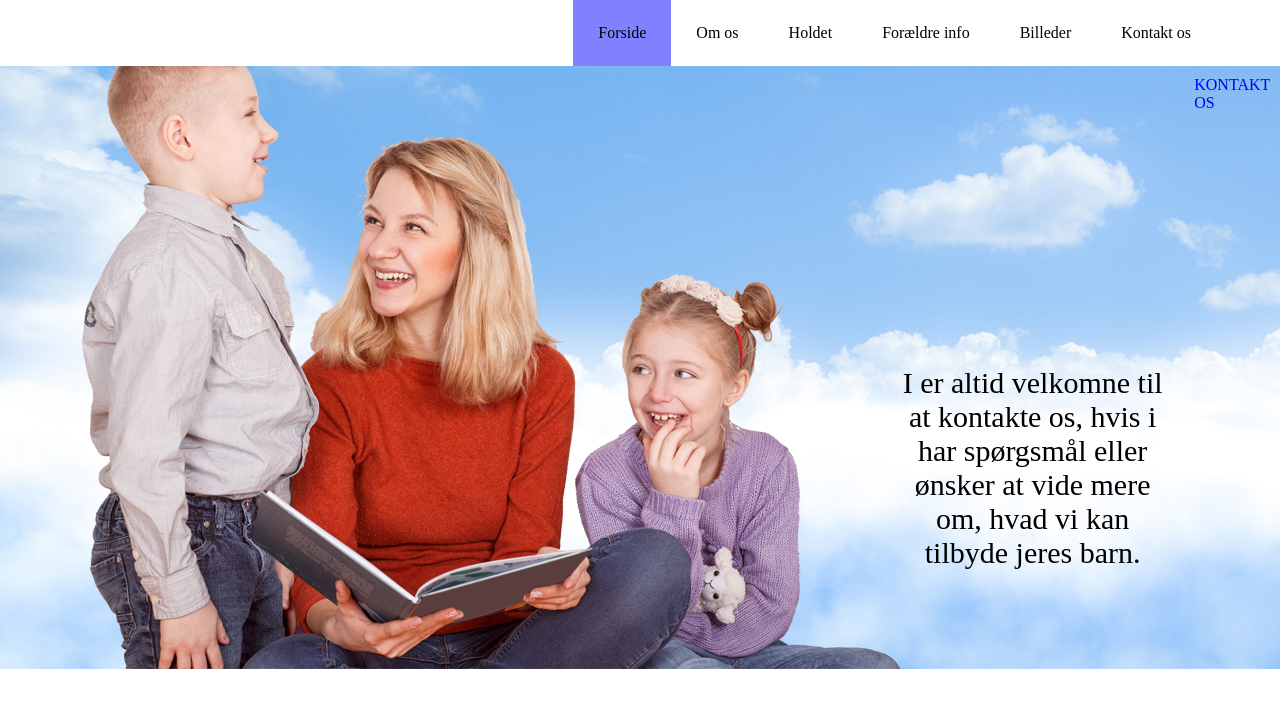
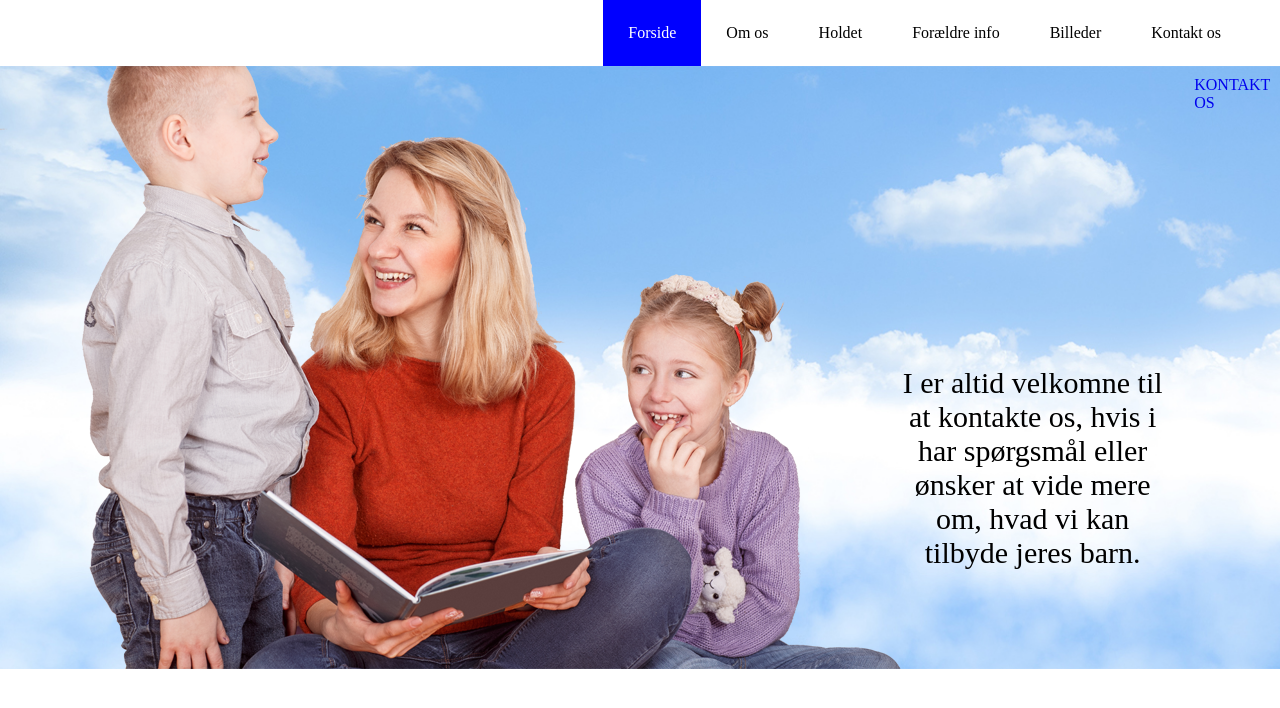
Before and after one commit to kod570/Hjemmeside-til-Jette, a plain HTML site: page index.html in a window 1280 px wide. In both pictures the pointer is over the link "Forside". Drawn offline with Linux system fonts and the light colour scheme.

Commit message:
nav color fixed

```diff
--- a/css/style.css
+++ b/css/style.css
@@ -39,7 +39,7 @@ nav ul {
   list-style-type: none;
   justify-content: flex-end;
   padding: 24px;
-  margin-right: 40px;
+  margin-right: 10px;
 }
 nav ul li a {
   padding: 25px;
@@ -48,5 +48,6 @@ nav ul li a {
   color: black;
 }
 nav ul li a:hover {
-  background-color: rgba(0, 0, 255, 0.493);
+  background-color: rgb(0, 0, 255);
+  color: white;
 }
```
